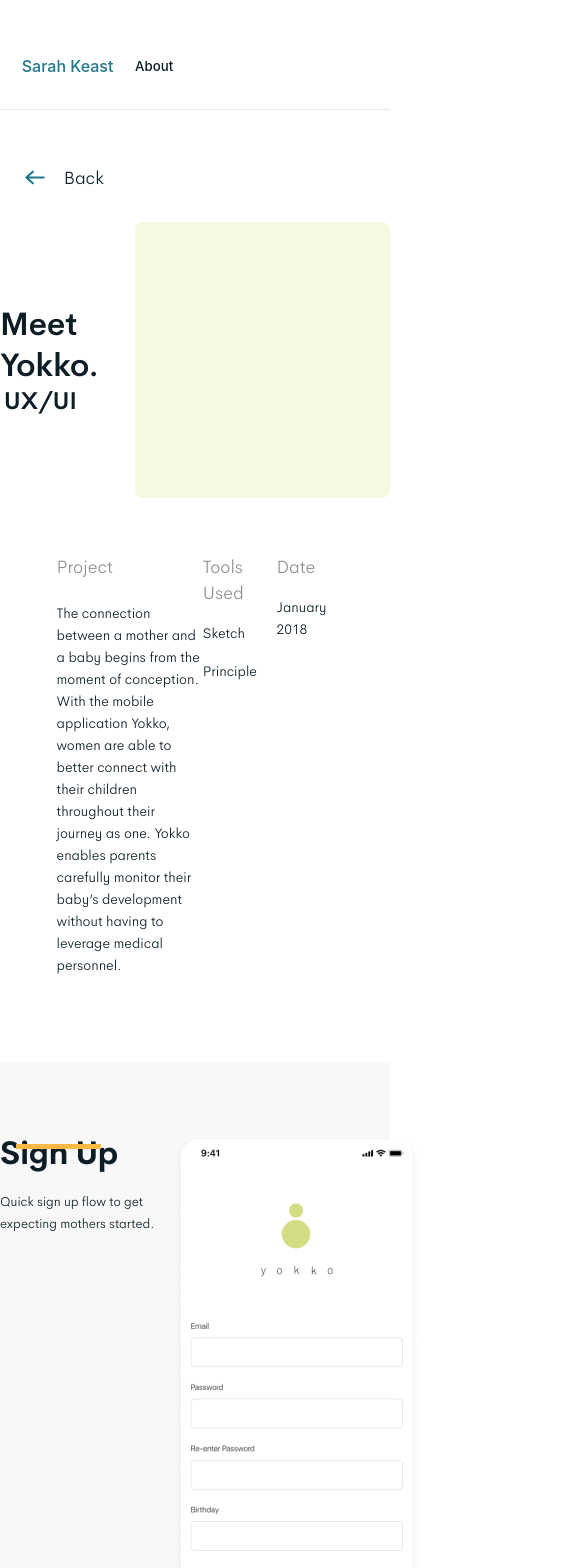
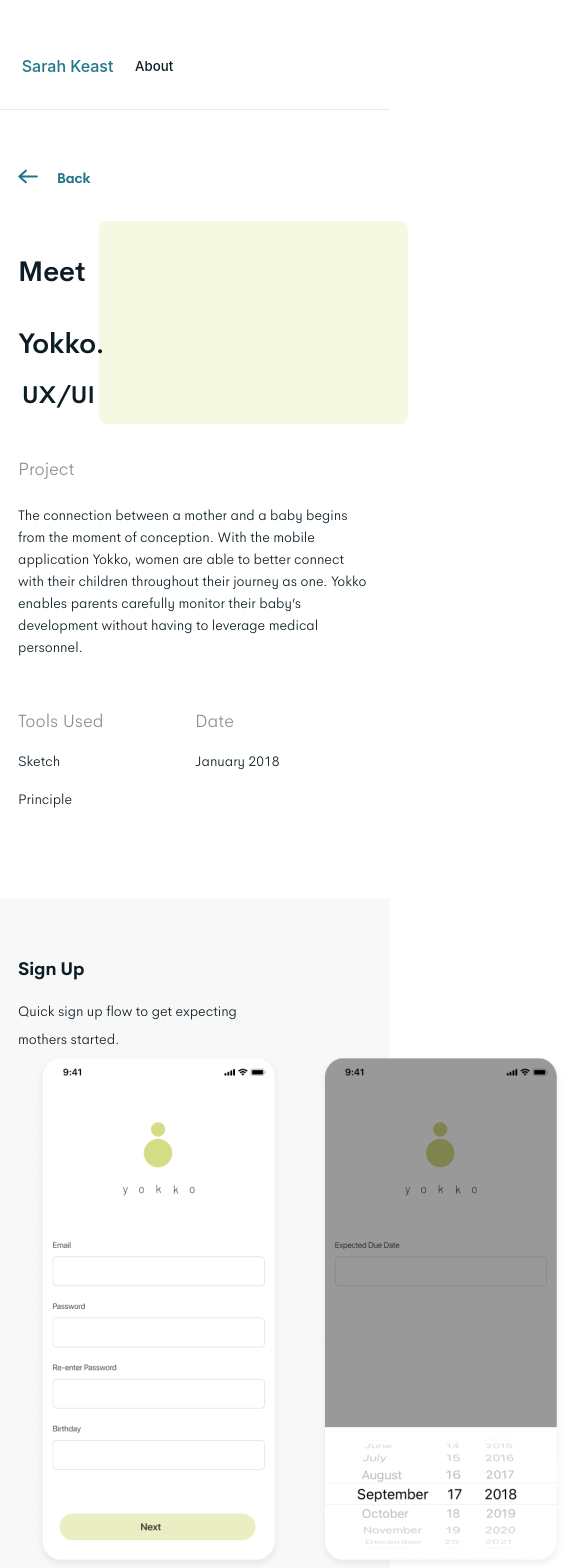
Before and after one commit to JoelChev/sarahhkeast_portfolio, a React (Create React App) app in the folder sarahhkeast_portfolio/: page /project in a window 390 px wide. Shown: the top 1568 px of the page, 585 px wide, since content can reach past the window. Built offline with nearby package versions, Linux system fonts and the light colour scheme.

Commit message:
Styled the mobile project page further

```diff
--- a/sarahhkeast_portfolio/src/pages/project-page.jsx
+++ b/sarahhkeast_portfolio/src/pages/project-page.jsx
@@ -39,7 +39,7 @@ class ProjectPage extends Component {
                     <div className={`${projectPage}__back-link-container`}>
                         <a className={`${projectPage}__back-link`} href='/#project-0'>
                             <img className={`${projectPage}__back-link-icon`} src={ArrowLeftBlue} />
-                            <span>Back</span>
+                            <span className={`${projectPage}__back-link-text`}>Back</span>
                         </a>
                     </div>
                     <div className={`${projectPage}__hero-container`}>
--- a/sarahhkeast_portfolio/src/styles/components/project-content.scss
+++ b/sarahhkeast_portfolio/src/styles/components/project-content.scss
@@ -1,12 +1,20 @@
 .project-content {
     padding: 72px 0;
     display: flex;
+    @media (max-width: $breakpoint-tablet) {
+        flex-direction: column;
+        padding: 28px 18px;
+    }
 
     &__text-highlight-container {
         width: 40%;
         display: flex;
         position: relative;
         justify-content: space-evenly;
+        @media (max-width: $breakpoint-tablet) {
+            width: 100%;
+            justify-content: flex-start;
+        }
     }
 
     &__highlight {
@@ -17,31 +25,53 @@
         position: absolute;
         left: 10%;
         top: 10px;
+        @media (max-width: $breakpoint-tablet) {
+            display: none;
+        }
     }
 
     &__text-container {
         width: 200px;
+        @media (max-width: $breakpoint-tablet) {
+            width: 75%;
+        }
     }
 
     &__title {
         font-size: 32px;
         line-height: 40px;
         margin-bottom: 16px;
+        @media (max-width: $breakpoint-tablet) {
+            font-size: 18px;
+            margin-bottom: 8px;
+        }
     }
 
     &__text {
-        font-size: 13px;
-        line-height: 21px;
+        font-size: 14px;
+        line-height: 22px;
+        @media (max-width: $breakpoint-tablet) {
+            line-height: 28px;
+        }
     }
 
-    &__images {
+    &__content-images {
         display: flex;
         width: 50%;
         align-items: flex-start;
+        @media (max-width: $breakpoint-tablet) {
+            align-items: space-evenly;
+            max-width: 100%;
+        }
     }
 
     &__image {
         margin: 0 16px;
+        @media (max-width: $breakpoint-tablet) {
+            display: flex;
+            //width: 100%;
+            align-items: center;
+        }
     }
 
 
--- a/sarahhkeast_portfolio/src/styles/pages/project-page.scss
+++ b/sarahhkeast_portfolio/src/styles/pages/project-page.scss
@@ -6,17 +6,20 @@
         width: 33%;
         align-items: center;
         justify-content: space-evenly;
+        @media (max-width: $breakpoint-tablet) {
+            width: 100%;
+            align-items: flex-start;
+            justify-content: flex-start;
+            padding-left: 18px;
+        }
+    }
+
+    &__back-link {
+        text-decoration: none;
         &:hover, &:active {
             text-decoration: underline;
             text-decoration-color: $color-blue-1;
         }
-    }
-
-    &__back-link {
-        color: $color-blue-1;
-        font-size: 16px;
-        line-height: 22px;
-        text-decoration: none;
     }
 
     &__back-link-icon {
@@ -24,11 +27,22 @@
         margin-bottom: -4px;
     }
 
+    &__back-link-text {
+        color: $color-blue-1;
+        font-size: 14px;
+        font-weight: 600;
+        line-height: 22px;
+    }
+
     &__hero-container {
         margin: 32px 0;
         display: flex;
         align-items: center;
         justify-content: space-between;
+        @media (max-width: $breakpoint-tablet) {
+            width: 100%;
+            padding-left: 18px;
+        }
     }
 
     &__hero-text-container {
@@ -38,27 +52,41 @@
         flex-direction: column;
         margin-right: -4%;
         z-index: 2;
+        @media (max-width: $breakpoint-tablet) {
+            margin-right: -20%;
+        }
     }
 
     &__hero-title-container {
         display: flex;
+        @media (max-width: $breakpoint-tablet) {
+            width: 100%;
+        }
     }
 
     &__hero-title-align-container {
         display: flex;
         flex-direction: column;
         align-items: flex-start;
+        @media (max-width: $breakpoint-tablet) {
+            width: 100%;
+        }
     }
 
     &__hero-title {
         color: $color-black;
         font-size: 32px;
+        line-height: 72px;
         font-weight: 500;
+        @media (max-width: $breakpoint-tablet) {
+            font-size: 28px;
+        }
     }
 
     &__hero-sub-title {
         color: $color-black;
         font-size: 24px;
+        line-height: 30px;
         margin-left: 4px;
         font-weight: 500;
     }
@@ -71,6 +99,9 @@
         height: 276px;
         position: relative;
         width: 80%;
+        @media (max-width: $breakpoint-tablet) {
+            height: 203px;
+        }
     }
 
     &__hero-image {
@@ -85,6 +116,13 @@
         width: 75%;
         margin-top: 56px;
         margin-left: 14.5%;
+        @media (max-width: $breakpoint-tablet) {
+            flex-direction: column;
+            justify-content: flex-start;
+            width: calc(100% - 36px);
+            margin: 0;
+            padding: 0 18px;
+        }
     }
 
     &__description-container {
@@ -92,6 +130,11 @@
         flex-direction: column;
         width: 50%;
         padding-bottom: 72px;
+        @media (max-width: $breakpoint-tablet) {
+            width: 100%;
+            justify-content: flex-start;
+            padding-bottom: 36px;
+        }
     }
 
     &__description-title {
@@ -113,11 +156,18 @@
         width: 50%;
         display: flex;
         justify-content: space-evenly;
+        @media (max-width: $breakpoint-tablet) {
+            width: 100%;
+            padding-bottom: 80px;
+        }
     }
 
     &__tools-container {
         display: flex;
         flex-direction: column;
+        @media (max-width: $breakpoint-tablet) {
+            width: 50%;
+        }
     }
 
     &__tools-title {
@@ -139,6 +189,9 @@
     &__date-container {
         display: flex;
         flex-direction: column;
+        @media (max-width: $breakpoint-tablet) {
+            width: 50%;
+        }
     }
 
     &__date-title {
@@ -159,6 +212,9 @@
 
     &__content-container {
         background-color: $color-grey-background;
+        @media (max-width: $breakpoint-tablet) {
+            padding: 23px 0;
+        }
     }
 
     &__banner-container {
@@ -200,6 +256,10 @@
         width: 100%;
         background-color: $color-yellow-highlight;
         display: flex;
+        @media (max-width: $breakpoint-tablet) {
+            flex-direction: column;;
+            height: 524px;
+        }
     }
 
     &__next-project-title-container {
@@ -208,11 +268,18 @@
         display: flex;
         flex-direction: column;
         align-items: center;
+        @media (max-width: $breakpoint-tablet) {
+            margin-top: 56px;
+        }
     }
 
     &__next-project-text {
         font-size: 20px;
         line-height: 40px;
+        @media (max-width: $breakpoint-tablet) {
+            font-size: 18px;
+            line-height: 26px;
+        }
     }
 
     &__next-project-title {
@@ -220,6 +287,11 @@
         font-size: 32px;
         line-height: 40px;
         font-weight: 500;
+
+        @media (max-width: $breakpoint-tablet) {
+            font-size: 24px;
+            line-height: 30px;
+        }
     }
 
     &__next-project-image-container {
@@ -228,10 +300,19 @@
         flex-direction: column;
         align-items: center;
         justify-content: flex-end;
+
+        @media (max-width: $breakpoint-tablet) {
+            width: 100%;
+            flex-direction: row;
+            align-items: baseline;
+        }
     }
 
     &__next-project-link-container {
         margin-top: 66px;
+        @media (max-width: $breakpoint-tablet) {
+            margin-top: 33px;
+        }
     }
 
     &__next-project-link {
@@ -246,10 +327,19 @@
         font-size: 18px;
         line-height: 40px;
         font-weight: 600;
+        @media (max-width: $breakpoint-tablet) {
+            font-size: 14px;
+            line-height: 22px;
+        }
     }
 
     &__next-project-link-image {
         margin-left: 8px;
+        @media (max-width: $breakpoint-tablet) {
+            margin-bottom: -2px;
+            width: 14px;
+            height: 14px;
+        }
     }
 
 }
```
